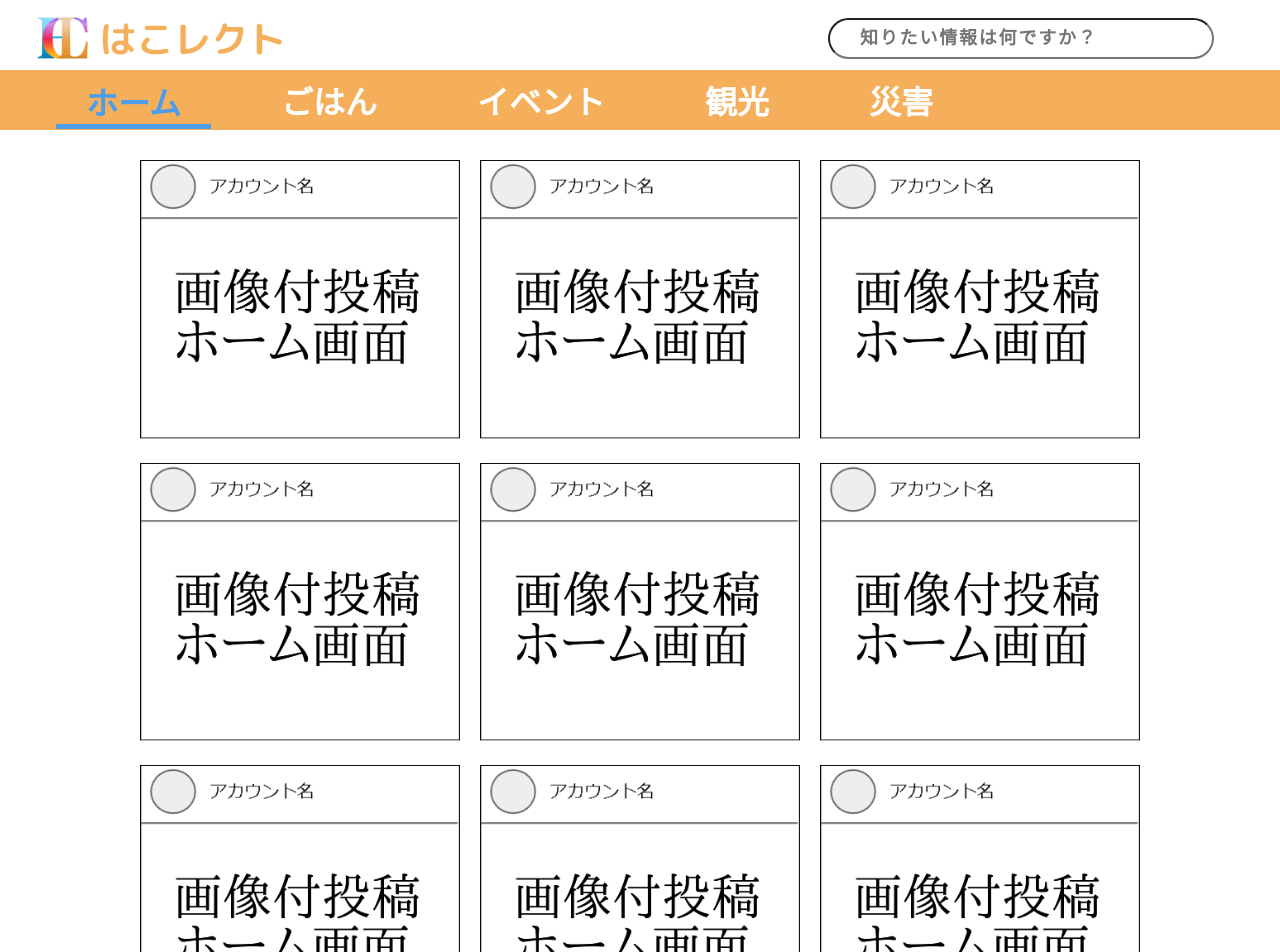
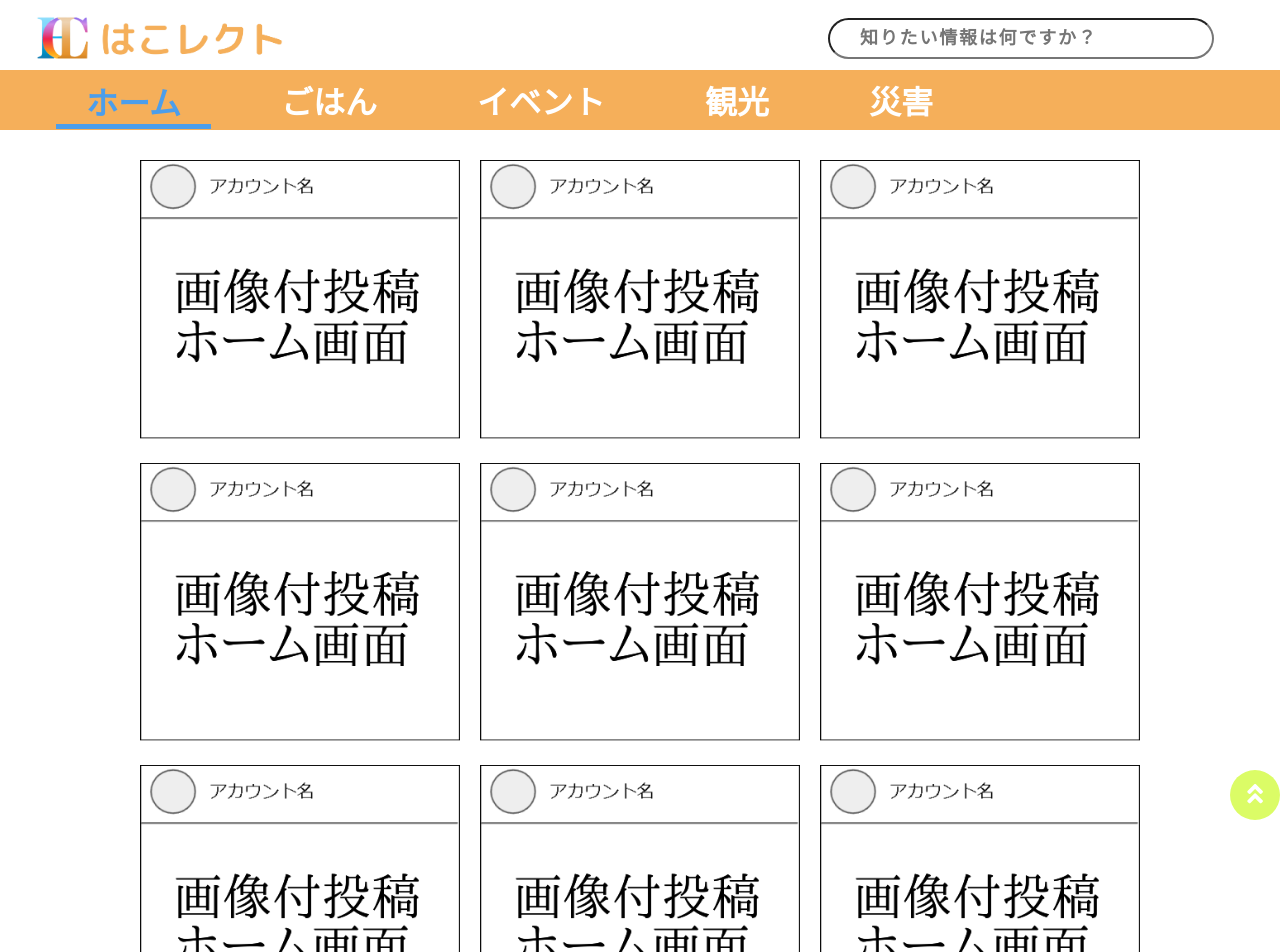
Before and after one commit to funswift/swift2022c, a Vue app in the folder HaCollect/: page / in a window 1280 px wide. Shown: the top 952 px of the page. Built offline with nearby package versions, Linux system fonts and the light colour scheme.

Commit message:
スクロールボタンの追加

```diff
--- a/HaCollect/index.html
+++ b/HaCollect/index.html
@@ -6,11 +6,17 @@
     <link rel="icon" href="/favicon.ico" />
     <meta name="viewport" content="width=device-width, initial-scale=1.0">
     <title>はこレクト</title>
+    <!-- jquery使いましたごめんなさい -->
+    <script src="https://ajax.googleapis.com/ajax/libs/jquery/3.3.1/jquery.min.js"></script>
+
+
 </head>
 
 <body>
     <div id="app"></div>
     <script type="module" src="/src/main.js"></script>
+    <!-- scrollのjs読み込み -->
+    <script src="/src/scroll.js"></script>
 </body>
 
 </html>
--- a/HaCollect/src/App.vue
+++ b/HaCollect/src/App.vue
@@ -9,12 +9,19 @@
             <!-- 検索バー -->
             <input type="text" v-model="input" v-on:keydown.enter="doSearch" class="searchArea"
                 placeholder="知りたい情報は何ですか？">
+        </div>
 
-        </div>
+        <link rel="stylesheet" href="https://use.fontawesome.com/releases/v5.6.4/css/all.css">
+
+
     </header>
 
     <!-- 現在のリンクごとに表示するコンポーネント -->
     <router-view></router-view>
+
+    <!-- スクロールボタンのテンプレ読み込みとトップに戻る処理 -->
+    <link rel="stylesheet" href="https://use.fontawesome.com/releases/v5.6.4/css/all.css">
+    <div id="page_top"><a href="#"></a></div>
 </template>
 
 
@@ -37,6 +44,7 @@ export default {
         }
     }
 }
+
 </script>
 
 
@@ -152,4 +160,39 @@ header {
         border: 2px solid #000;
     }
 }
+
+/*スクロールボタンのCSS*/
+#page_top{
+  width: 50px;
+  height: 50px;
+  position: fixed;
+  right: 0;
+  bottom: 0;
+  background: #c4fa00;
+  opacity: 0.6;
+  border-radius: 50%;
+}
+#page_top a{
+  position: relative;
+  display: block;
+  width: 50px;
+  height: 50px;
+  text-decoration: none;
+}
+#page_top a::before{
+  font-family: 'Font Awesome 5 Free';
+  font-weight: 900;
+  content: '\f102';
+  font-size: 25px;
+  color: #fff;
+  position: absolute;
+  width: 25px;
+  height: 25px;
+  top: -5px;
+  bottom: 0;
+  right: 0;
+  left: 0;
+  margin: auto;
+  text-align: center;
+}
 </style>
--- /dev/null
+++ b/HaCollect/src/scroll.js
@@ -0,0 +1,25 @@
+jQuery(function() {
+    var appear = false;
+    var pagetop = $('#page_top');
+    $(window).scroll(function () {
+      if ($(this).scrollTop() > 100) {  //100pxスクロールしたら
+        if (appear == false) {
+          appear = true;
+          pagetop.stop().animate({
+            'bottom': '20px' //下から50pxの位置に
+          }, 300); //0.3秒かけて現れる
+        }
+      } else {
+        if (appear) {
+          appear = false;
+          pagetop.stop().animate({
+            'bottom': '-20px' //下から-50pxの位置に
+          }, 300); //0.3秒かけて隠れる
+        }
+      }
+    });
+    pagetop.click(function () {
+      $('body, html').animate({ scrollTop: 0 }, 500); //0.5秒かけてトップへ戻る
+      return false;
+    });
+  });
```
Also changed, not shown: HaCollect/package.json (+4 -3 lines).
